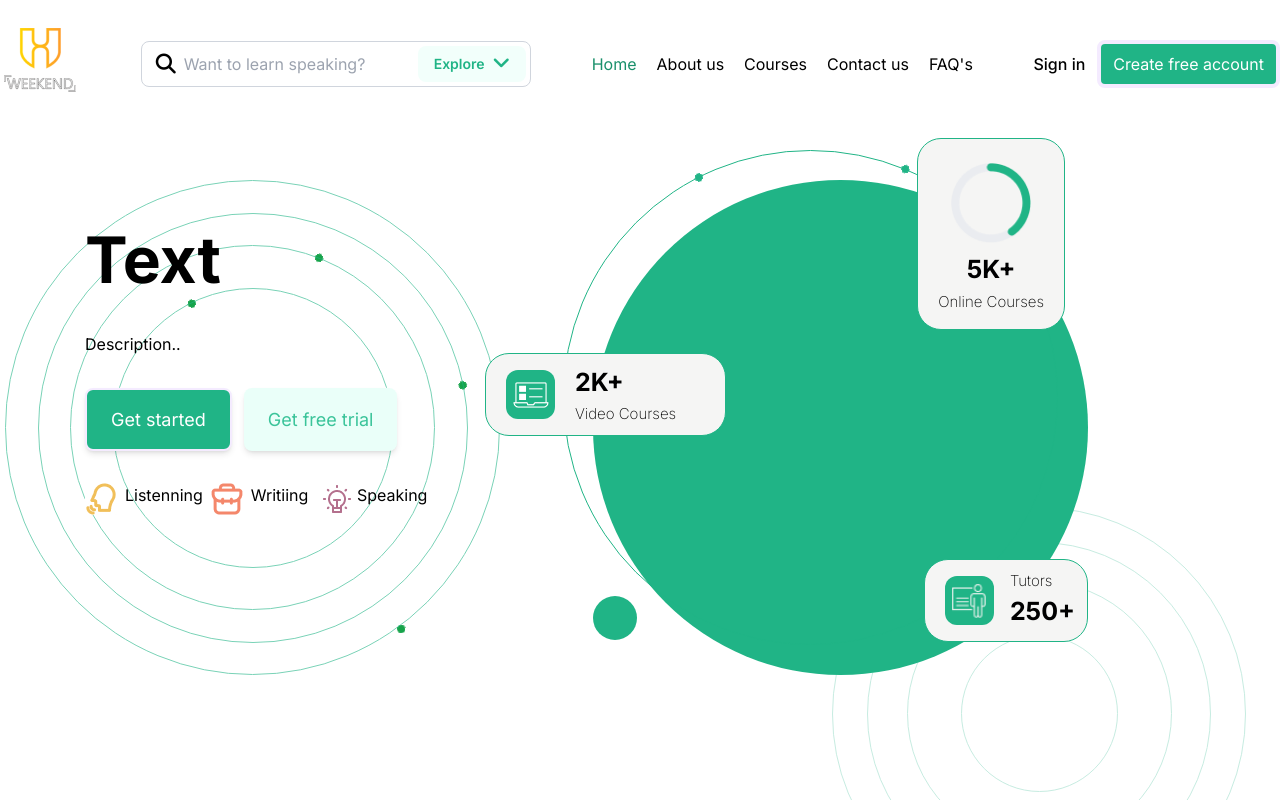
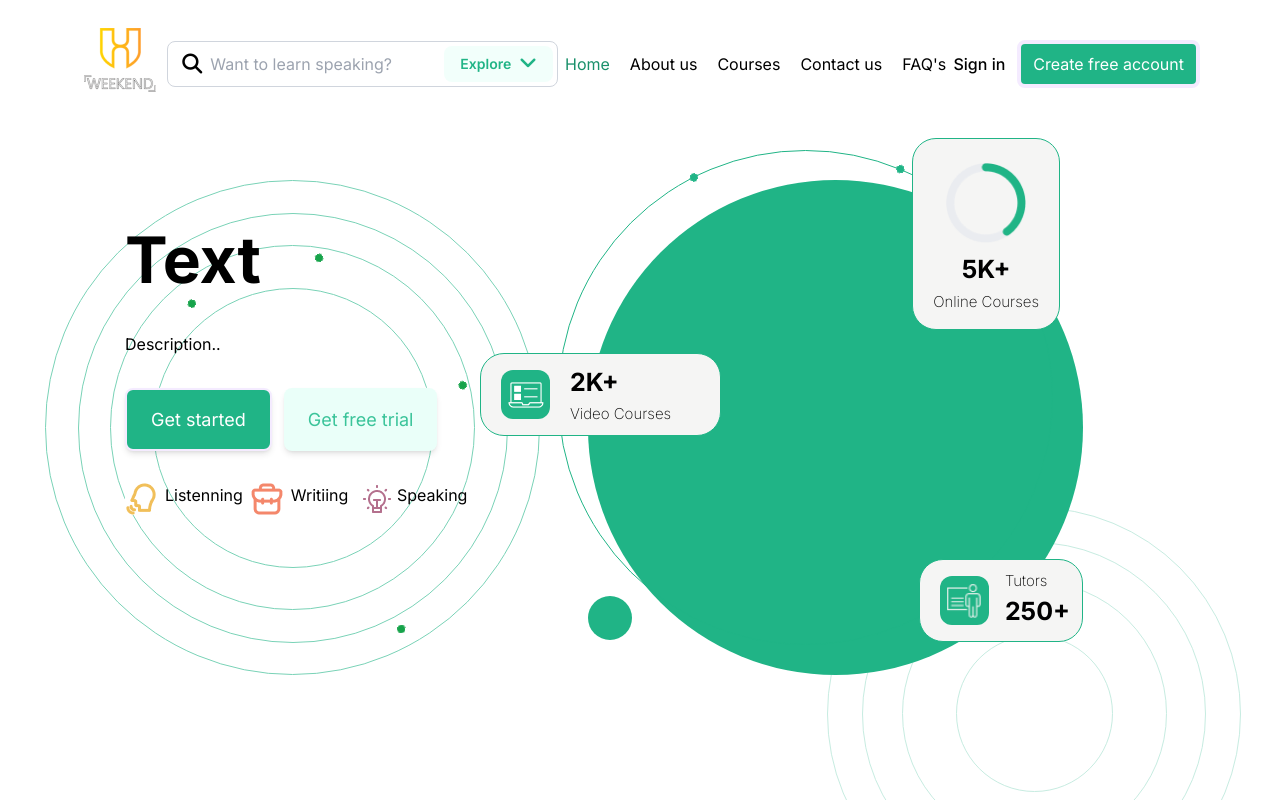
Before and after one commit to theshyy1/IMTA-UI-TEST, a React (Vite) app: page / in a window 1280 px wide. Shown: the top 800 px of the page. Built offline with nearby package versions, Linux system fonts and the light colour scheme.

Commit message:
tailwind padding: 40px

```diff
--- a/tailwind.config.js
+++ b/tailwind.config.js
@@ -6,6 +6,7 @@ export default {
     extend: {
       container: {
         center: true,
+        padding: "40px",
       },
       fontFamily: {
         inter: ["Inter"],
```
